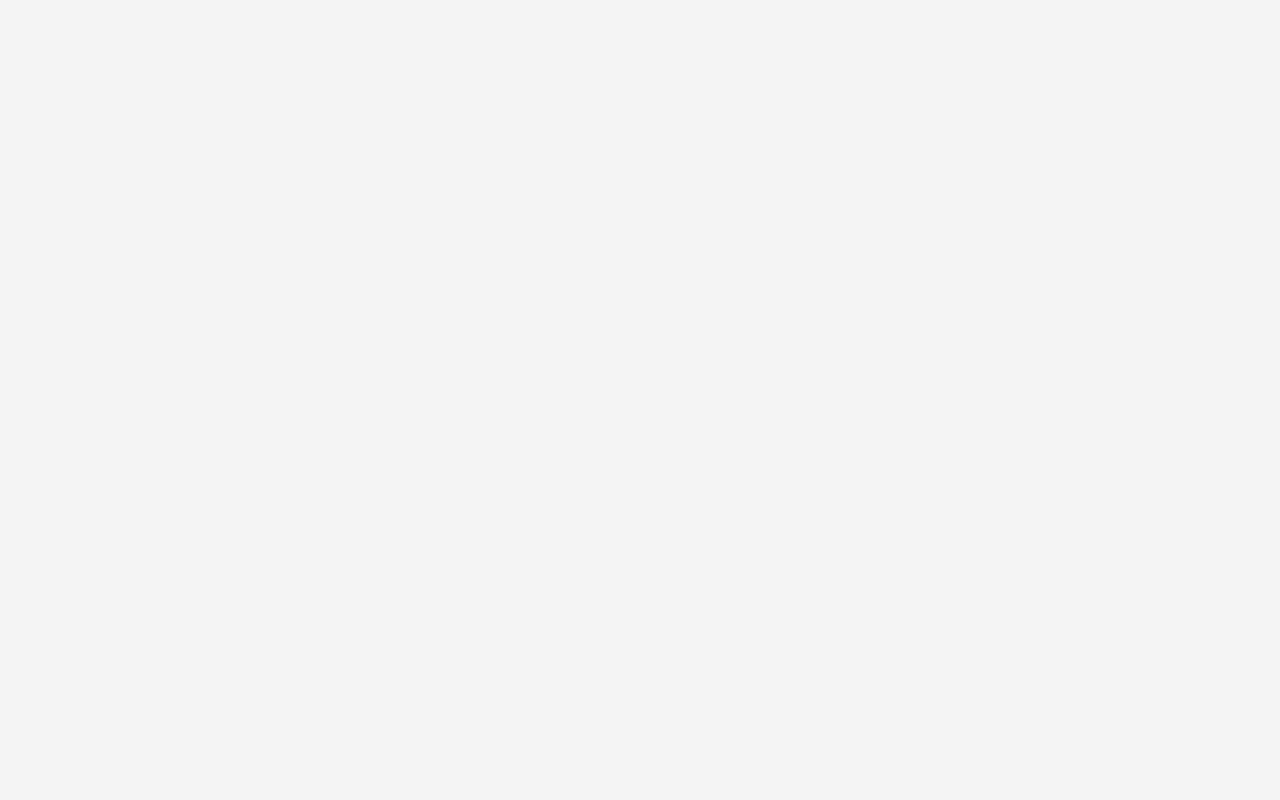
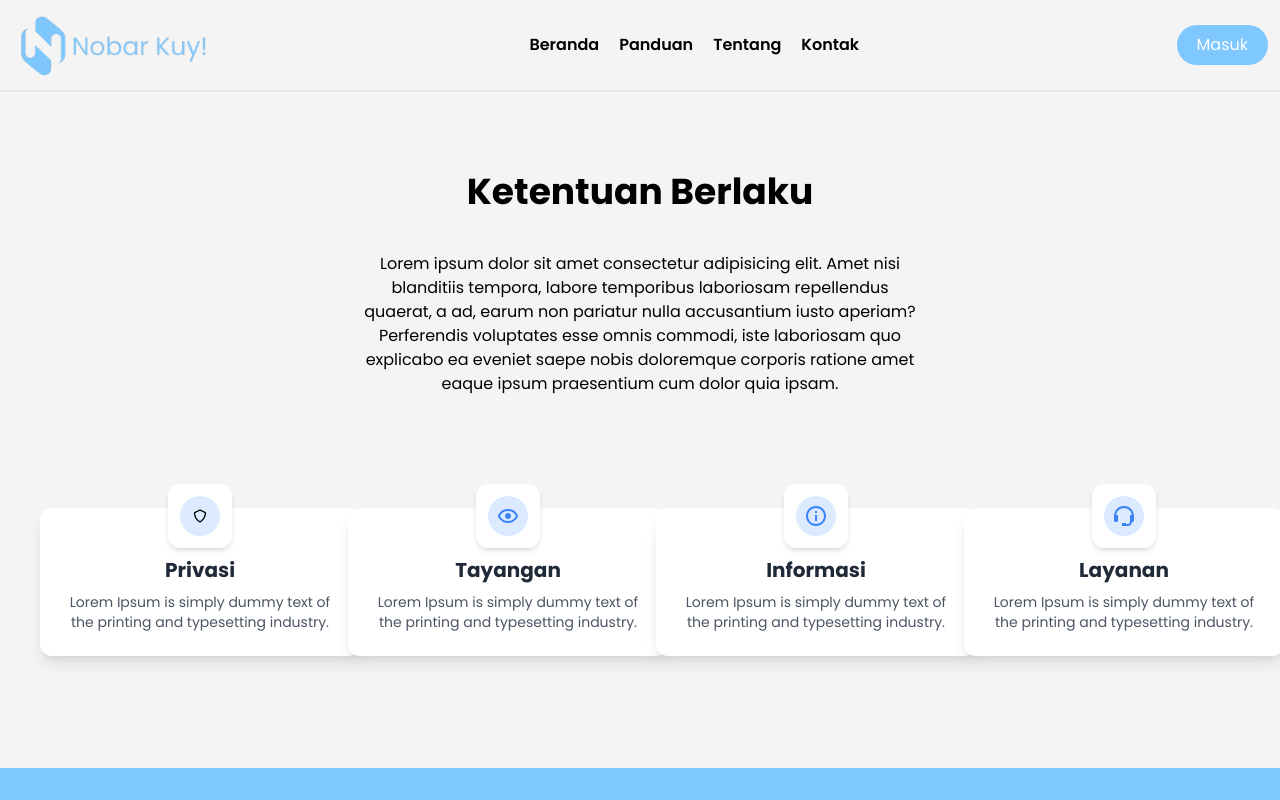
Before and after one commit to KOSATAN7/nkuy-fe, a React (Vite) app: page /Panduan in a window 1280 px wide. Before the commit this address had no page. Shown: the top 800 px of the page. Built offline with nearby package versions, Linux system fonts and the light colour scheme.

Commit message:
[FEAT]: Panduan Page

```diff
--- a/src/App.tsx
+++ b/src/App.tsx
@@ -16,6 +16,7 @@ import UpdateFilm from "./pages/Film/UpdateFilm";
 import SubKategori from "./pages/SubKategori";
 import LoginPage from "./pages/Login";
 import LandingPage from "./pages/UserPage/LandingPage";
+import PanduanPage from "./pages/UserPage/Panduan";
 
 function App() {
   return (
@@ -24,6 +25,7 @@ function App() {
         <HeaderProvider>
           <Routes>
             <Route path="/" element={<LandingPage />} />
+            <Route path="/Panduan" element={<PanduanPage />} />
             <Route path="/login" element={<LoginPage />} />
             <Route path="/" element={<Layout />}>
               <Route path="dashboard" element={<Dashboard />} />
--- /dev/null
+++ b/src/pages/UserPage/Panduan/components/PanduanCard.tsx
@@ -0,0 +1,27 @@
+import React from "react";
+
+
+interface PanduanCard {
+    title: string;
+    description: string;
+    icon: React.ReactNode;
+}
+
+const PanduanCard: React.FC<PanduanCard> = ({ title, description, icon }) => {
+    return (
+        <div className="relative bg-white shadow-lg rounded-xl p-6 text-center w-80 mx-auto">
+            {/* Ikon di atas kartu */}
+            <div className="absolute -top-6 left-1/2 transform -translate-x-1/2 w-16 h-16 bg-white shadow-md rounded-xl flex items-center justify-center">
+                <div className="w-10 h-10 bg-blue-100 rounded-full flex items-center justify-center">
+                    {icon}
+                </div>
+            </div>
+
+            {/* Konten Kartu */}
+            <h2 className="mt-6 text-xl font-bold text-gray-800">{title}</h2>
+            <p className="mt-2 text-sm text-gray-600">{description}</p>
+        </div>
+    );
+};
+
+export default PanduanCard;
--- /dev/null
+++ b/src/pages/UserPage/Panduan/index.tsx
@@ -0,0 +1,42 @@
+import MainLayout from "../LandingPage/Layout";
+import PanduanCard from "./components/PanduanCard";
+import { BiShield, BiInfoCircle, BiShow, BiSupport } from "react-icons/bi";
+
+const PanduanPage = () => {
+    return (
+        <MainLayout>
+            <div className="px-10">
+
+                <div className="flex flex-col justify-center items-center mt-20">
+                    <h1 className="font-bold text-4xl">Ketentuan Berlaku</h1>
+                    <h3 className="mt-10 text-center px-80">Lorem ipsum dolor sit amet consectetur adipisicing elit. Amet nisi blanditiis tempora, labore temporibus laboriosam repellendus quaerat, a ad, earum non pariatur nulla accusantium iusto aperiam? Perferendis voluptates esse omnis commodi, iste laboriosam quo explicabo ea eveniet saepe nobis doloremque corporis ratione amet eaque ipsum praesentium cum dolor quia ipsam.</h3>
+                    <div className="mt-28 mb-28 grid grid-cols-4 gap-8">
+                        <PanduanCard
+                            title="Privasi"
+                            description="Lorem Ipsum is simply dummy text of the printing and typesetting industry."
+                            icon={<BiShield />}
+                        />
+                        <PanduanCard
+                            title="Tayangan"
+                            description="Lorem Ipsum is simply dummy text of the printing and typesetting industry."
+                            icon={<BiShow className="w-6 h-6 text-blue-500" />}
+                        />
+                        <PanduanCard
+                            title="Informasi"
+                            description="Lorem Ipsum is simply dummy text of the printing and typesetting industry."
+                            icon={<BiInfoCircle className="w-6 h-6 text-blue-500" />}
+                        />
+                        <PanduanCard
+                            title="Layanan"
+                            description="Lorem Ipsum is simply dummy text of the printing and typesetting industry."
+                            icon={<BiSupport className="w-6 h-6 text-blue-500" />}
+                        />
+
+                    </div>
+                </div>
+            </div>
+        </MainLayout>
+    )
+}
+
+export default PanduanPage;
```
